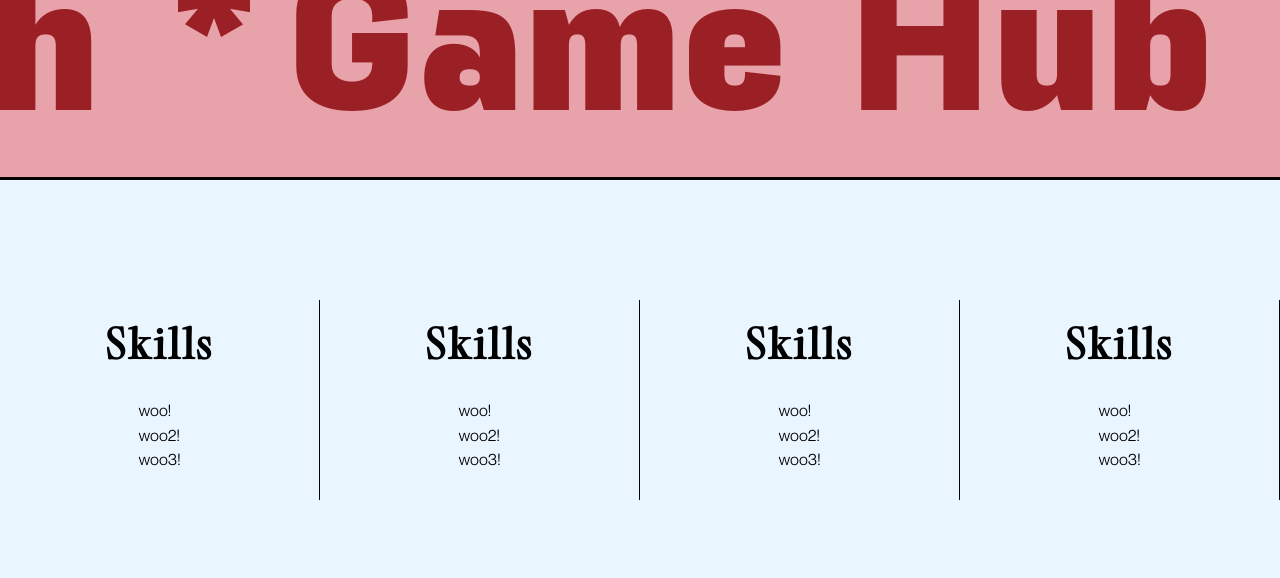
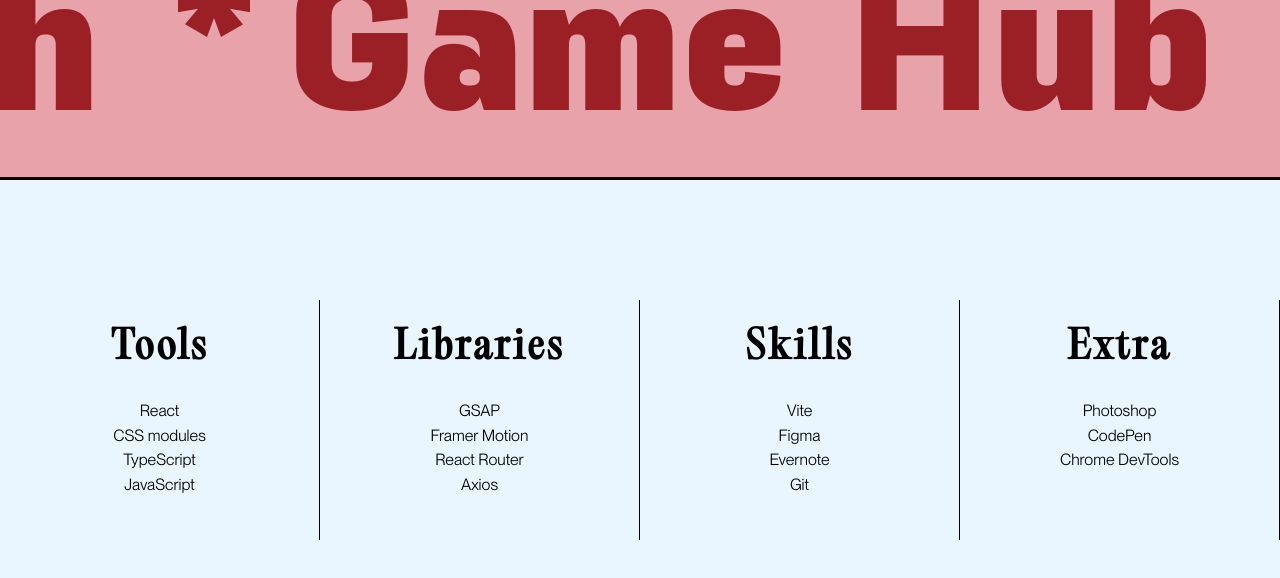
Before and after one commit to brian-david4/brian-portfolio-website, a React (Vite) app in the folder portfolio-website/: page / in a window 1280 px wide. Shown: the part 1746-2324 px from the top of the page. Built offline with nearby package versions, Linux system fonts and the light colour scheme.

Commit message:
Complete Skills component

```diff
--- a/portfolio-website/src/components/SkillsComponent/skComp.module.css
+++ b/portfolio-website/src/components/SkillsComponent/skComp.module.css
@@ -1,6 +1,6 @@
 .tool {
   width: 25vw;
-  height: 25vh;
+  height: 30vh;
   display: flex;
   flex-direction: column;
   align-items: center;
@@ -16,6 +16,10 @@
   margin: 0;
   padding: 0;
   font-family: "Neue Montreal Book";
+  display: flex;
+  flex-direction: column;
+  align-items: center;
+  justify-content: center;
 }
 .toolBody > li {
   padding: 0.35vmin;
--- a/portfolio-website/src/index.css
+++ b/portfolio-website/src/index.css
@@ -71,6 +71,7 @@ body {
   padding: 0;
   height: 100%;
   width: 100%;
+  overflow-x: hidden;
 }
 ::-webkit-scrollbar {
   display: none;
--- a/portfolio-website/src/pages/Home/Home.tsx
+++ b/portfolio-website/src/pages/Home/Home.tsx
@@ -23,6 +23,25 @@ const Home = () => {
     {
       title: "Game Hub Search *",
       link: "https://game-hub-eosin-chi.vercel.app",
+    },
+  ];
+
+  const skills = [
+    {
+      body: ["React", "CSS modules", "TypeScript", "JavaScript"],
+      heading: "Tools",
+    },
+    {
+      body: ["GSAP", "Framer Motion", "React Router", "Axios"],
+      heading: "Libraries",
+    },
+    {
+      body: ["Vite", "Figma", "Evernote", "Git"],
+      heading: "Skills",
+    },
+    {
+      body: ["Photoshop", "CodePen", "Chrome DevTools"],
+      heading: "Extra",
     },
   ];
 
@@ -96,22 +115,13 @@ const Home = () => {
           </div>
 
           <div className={styles.toolsPosition}>
-            <SkillsComponent
-              body={["woo!", "woo2!", "woo3!"]}
-              heading="Skills"
-            />
-            <SkillsComponent
-              body={["woo!", "woo2!", "woo3!"]}
-              heading="Skills"
-            />
-            <SkillsComponent
-              body={["woo!", "woo2!", "woo3!"]}
-              heading="Skills"
-            />
-            <SkillsComponent
-              body={["woo!", "woo2!", "woo3!"]}
-              heading="Skills"
-            />
+            {skills.map((skill, idx) => (
+              <SkillsComponent
+                body={skill.body}
+                heading={skill.heading}
+                key={`sk_${idx}`}
+              />
+            ))}
           </div>
         </div>
       </div>
```
